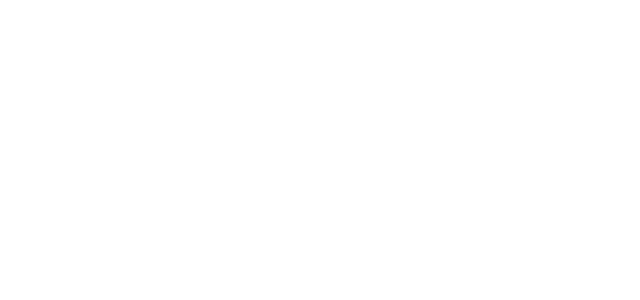
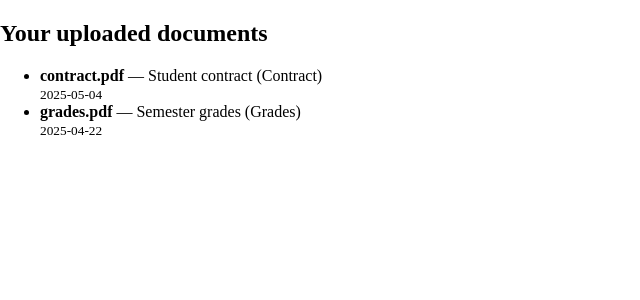
Before and after one commit to talosgeorge/CampusHub, an Angular app in the folder campushub.client/: page /students/documents in a window 1280 px wide. Before the commit this address led to /. Shown: the top 300 px of the page, without its empty margins (0-640 px from the left). Built offline with nearby package versions, Linux system fonts and the light colour scheme.

Commit message:
Linked My grades and My documents buttons

```diff
--- a/campushub.client/src/app/app-routing.module.ts
+++ b/campushub.client/src/app/app-routing.module.ts
@@ -20,11 +20,21 @@ const routes: Routes = [
       import('./features/auth/login/login.component').then(m => m.LoginComponent)
   },
 
-
   {
     path: 'students',
     loadComponent: () =>
       import('./components/student/student.component').then(m => m.StudentComponent)
+  },
+
+  {
+    path: 'students/documents',
+    loadComponent: () =>
+      import('./features/documents/documents-page/documents-page.component').then(m => m.DocumentsPageComponent)
+  },
+
+  {
+    path: 'students/grades',
+    loadComponent: () => import('./features/grades/grades-page/grades-page.component').then(m => m.GradesPageComponent)
   }
 ];
 
--- a/campushub.client/src/app/app.module.ts
+++ b/campushub.client/src/app/app.module.ts
@@ -12,6 +12,8 @@ import { LoginComponent } from './features/auth/login/login.component';
 import { CommonModule } from '@angular/common';
 import { StudentComponent } from './components/student/student.component';
 import { StudentNavBarComponent } from './components/student/student-nav-bar/student-nav-bar.component';
+import { DocumentsPageComponent } from './features/documents/documents-page/documents-page.component';
+
 
 
 @NgModule({
@@ -30,7 +32,8 @@ import { StudentNavBarComponent } from './components/student/student-nav-bar/stu
     RegisterComponent,
     ReactiveFormsModule,
     StudentComponent,
-    StudentNavBarComponent
+    StudentNavBarComponent,
+    DocumentsPageComponent
 ],
   providers: [],
   bootstrap: [AppComponent]
--- a/campushub.client/src/app/components/student/student.component.html
+++ b/campushub.client/src/app/components/student/student.component.html
@@ -4,8 +4,8 @@
         <p>Welcome aboard, username! Explore your student hub!</p>
 
         <div class="buttonContainer">
-            <a href="#" class="leftButton"><button>My grades</button></a>
-            <a href="#" class="rightButton"><button>My documents</button></a>
+          <button class="leftButton" routerLink="/students/grades">My grades</button>
+          <button class="rightButton" routerLink="/students/documents">My documents</button>
         </div>
     </div>
 </section>
--- a/campushub.client/src/app/components/student/student.component.scss
+++ b/campushub.client/src/app/components/student/student.component.scss
@@ -32,36 +32,30 @@
     }
 }
 
-.buttonContainer{
+.buttonContainer {
   margin-left: auto;
   margin-right: auto;
-
   width: 90%;
 
-    .leftButton{
-        text-decoration: none;
-
-        button{
+  .leftButton {
+    color: #fff;
     width: 40%;
     height: 50px;
     border-radius: 20px;
-            color:#fff;
     background-color: #FF3B3F;
     border: 1px solid #FF3B3F;
     font-size: 20px;
     cursor: pointer;
     margin-right: 10px;
-            &:hover{
+    text-align: center;
+
+    &:hover {
       background-color: #f50a0e;
     }
   }
 
-    }
-    .rightButton{
-        text-decoration: none;
-
-        button{
-            color:#fff;
+  .rightButton {
+    color: #fff;
     width: 40%;
     height: 50px;
     border-radius: 20px;
@@ -69,11 +63,11 @@
     background-color: black;
     font-size: 20px;
     cursor: pointer;
+    border: none;
+    margin-left: 10px;
 
-            &:hover{
+    &:hover {
       background-color: #242121;
     }
   }
-
 }
-}
--- a/campushub.client/src/app/components/student/student.component.ts
+++ b/campushub.client/src/app/components/student/student.component.ts
@@ -1,10 +1,11 @@
 import { Component, inject } from '@angular/core';
-import { Router } from '@angular/router';
-
+import { Router, RouterModule } from '@angular/router';
+import { CommonModule } from '@angular/common';
 
 @Component({
   selector: 'app-student',
   standalone: true,
+  imports: [CommonModule, RouterModule],
   templateUrl: './student.component.html',
   styleUrl: './student.component.scss',
 })
--- /dev/null
+++ b/campushub.client/src/app/features/documents/documents-page/documents-page.component.html
@@ -0,0 +1,13 @@
+<div class="documents-wrapper">
+  <h2>Your uploaded documents</h2>
+
+  <p *ngIf="documents.length === 0">No documents uploaded yet.</p>
+
+  <ul *ngIf="documents.length > 0">
+    <li *ngFor="let doc of documents">
+      <strong>{{ doc.fileName }}</strong> — {{ doc.descriere }} ({{ doc.tipDocumentNume }})
+      <br />
+      <small>{{ doc.dataUpload }}</small>
+    </li>
+  </ul>
+</div>
--- /dev/null
+++ b/campushub.client/src/app/features/documents/documents-page/documents-page.component.scss
@@ -0,0 +1,36 @@
+.documents-page {
+  padding: 60px 20px;
+  text-align: center;
+
+  h1 {
+    margin-bottom: 30px;
+    font-size: 2rem;
+  }
+
+  .upload-btn {
+    background-color: #3b82f6;
+    color: white;
+    padding: 10px 20px;
+    border-radius: 8px;
+    border: none;
+    font-weight: 600;
+    cursor: pointer;
+    margin-bottom: 40px;
+  }
+
+  .document-list {
+    max-width: 600px;
+    margin: 0 auto;
+    text-align: left;
+
+    ul {
+      list-style: none;
+      padding: 0;
+
+      li {
+        padding: 12px 0;
+        border-bottom: 1px solid #ccc;
+      }
+    }
+  }
+}
--- /dev/null
+++ b/campushub.client/src/app/features/documents/documents-page/documents-page.component.ts
@@ -0,0 +1,36 @@
+import { Component } from '@angular/core';
+import { CommonModule } from '@angular/common';
+
+interface DocumentDto {
+  id: number;
+  fileName: string;
+  descriere: string;
+  tipDocumentNume: string;
+  dataUpload: string;
+}
+
+@Component({
+  selector: 'app-documents-page',
+  standalone: true,
+  imports: [CommonModule],
+  templateUrl: './documents-page.component.html',
+  styleUrl: './documents-page.component.scss',
+})
+export class DocumentsPageComponent {
+  documents: DocumentDto[] = [
+    {
+      id: 1,
+      fileName: 'contract.pdf',
+      descriere: 'Student contract',
+      tipDocumentNume: 'Contract',
+      dataUpload: '2025-05-04'
+    },
+    {
+      id: 2,
+      fileName: 'grades.pdf',
+      descriere: 'Semester grades',
+      tipDocumentNume: 'Grades',
+      dataUpload: '2025-04-22'
+    }
+  ];
+}
--- /dev/null
+++ b/campushub.client/src/app/features/grades/grades-page/grades-page.component.html
@@ -0,0 +1 @@
+<p>grades-page works!</p>
```
Also changed, not shown: campushub.client/src/app/features/grades/grades-page/grades-page.component.ts (added, +11 -0 lines), campushub.client/src/app/features/grades/grades-page/grades-page.component.css (added), 2 other files (tests, documents, lock files or other folders). Lines whose indentation alone changed are shown as unchanged.
